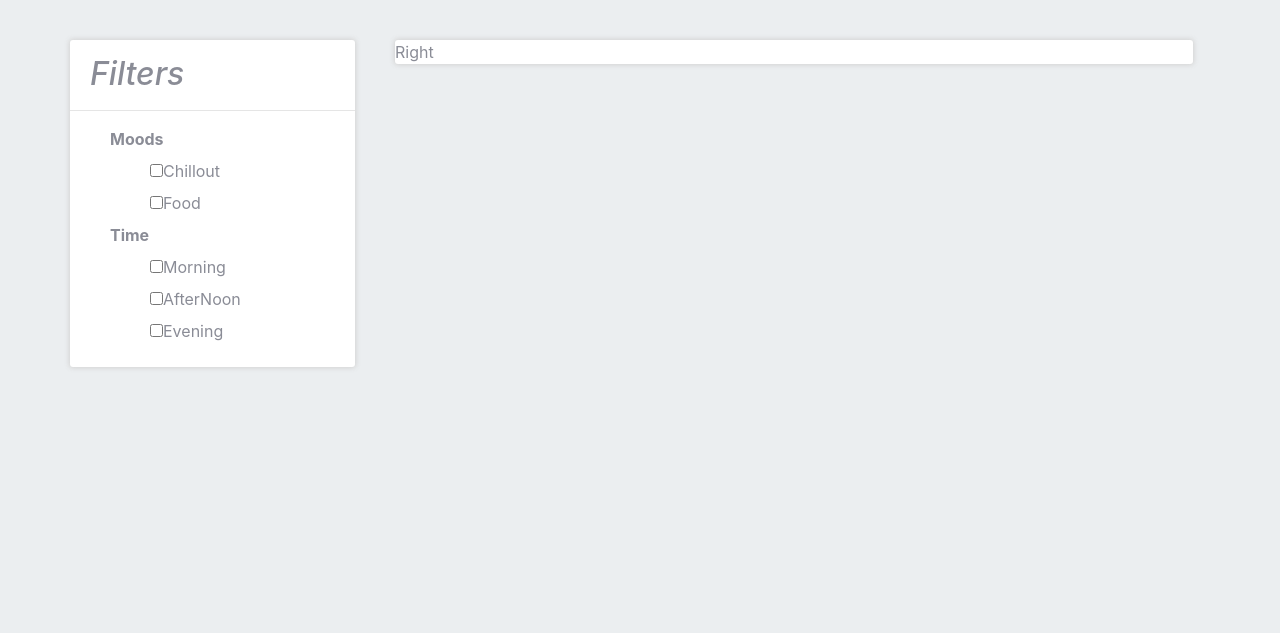
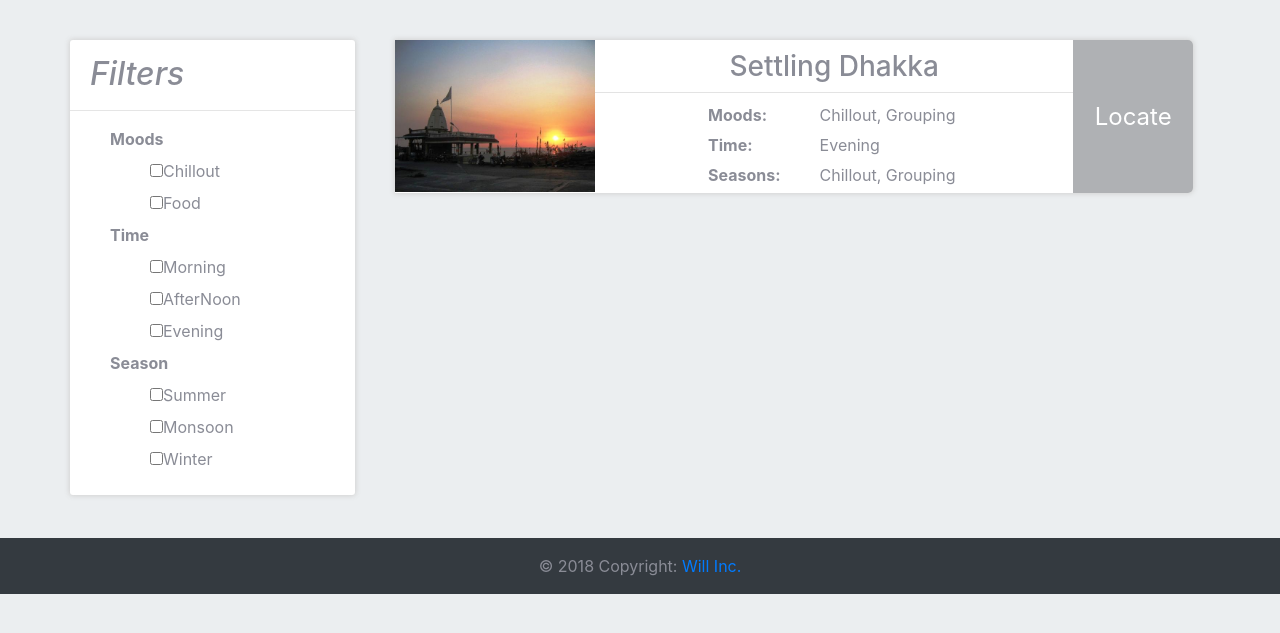
Before and after one commit to nawaazwill11/mtp, a Django app: page / in a window 1280 px wide. Shown: the part 72-705 px from the top of the page. Run offline with Django 3.2, Linux system fonts and the light colour scheme; some libraries are stand-ins or nearby versions.

Commit message:
index made

```diff
--- a/mtp/templates/mtp/index.html
+++ b/mtp/templates/mtp/index.html
@@ -6,9 +6,9 @@
 	<meta charset="utf-8">
 	<meta name="viewport" content="width=device-width, initial-scale=1.0">
 	<link rel="stylesheet" href="{% static 'css/bootstrap-reboot.css' %}">
+	<link rel="stylesheet" href="https://stackpath.bootstrapcdn.com/bootstrap/4.1.1/css/bootstrap.min.css" integrity="sha384-WskhaSGFgHYWDcbwN70/dfYBj47jz9qbsMId/iRN3ewGhXQFZCSftd1LZCfmhktB" crossorigin="anonymous">
 	<link rel="stylesheet" type="text/css" href="{% static 'css/index.css' %}">
 	<link rel="stylesheet" type="text/css" href="{% static 'css/media-queries.css' %}">
-	<link rel="stylesheet" href="https://stackpath.bootstrapcdn.com/bootstrap/4.1.1/css/bootstrap.min.css" integrity="sha384-WskhaSGFgHYWDcbwN70/dfYBj47jz9qbsMId/iRN3ewGhXQFZCSftd1LZCfmhktB" crossorigin="anonymous">
 <script src="https://stackpath.bootstrapcdn.com/bootstrap/4.1.1/js/bootstrap.min.js" integrity="sha384-smHYKdLADwkXOn1EmN1qk/HfnUcbVRZyYmZ4qpPea6sjB/pTJ0euyQp0Mk8ck+5T" crossorigin="anonymous"></script>
 	<link 	href="https://fonts.googleapis.com/css?family=Signika|Acme" rel="stylesheet">
 	<script src="https://code.jquery.com/jquery-3.2.1.slim.min.js" integrity="sha384-KJ3o2DKtIkvYIK3UENzmM7KCkRr/rE9/Qpg6aAZGJwFDMVNA/GpGFF93hXpG5KkN" crossorigin="anonymous"></script>
@@ -30,12 +30,12 @@
 		<div class="collapse navbar-collapse" id="navbarMTP">
 			<ul class="navbar-nav ml-auto">
 				<li class="nav-item active">
-					<a class="nav-link" href="#">
+					<a class="nav-link" href="{% url 'index' %}">
 						<strong class="signika-text">Home</strong>
 					</a>
 				</li>
 				<li class="nav-item">
-					<a class="nav-link" href="#">
+					<a class="nav-link" href="{% url 'about' %}">
 						<strong class="signika-text">About</strong>
 					</a>
 				</li>
@@ -77,14 +77,65 @@
 								</li>
 							</ul>
 						</li>
+						<li class="filter-item">
+							<label><strong>Season</strong></label>
+							<ul class="filter-sublist season">
+								<li class="filter-sublist-item">
+									<label><input type="checkbox" name="mood">Summer</label>
+								</li>
+								<li class="filter-sublist-item">
+									<label><input type="checkbox" name="mood">Monsoon</label>
+								</li>
+								<li class="filter-sublist-item">
+									<label><input type="checkbox" name="mood">Winter</label>
+								</li>
+							</ul>
+						</li>
 					</ul>
 				</div>
 			</div>
 			<div class="twoThird-right-pane">
-				Right
+				<div class="place-box col-xs-12">
+					<div class="place-image">
+						<img src="{{ MEDIA_URL }}place-pics/dhakka.jpg">
+					</div>
+					<div class="info-holder">
+						<div class="place-title">
+							<h3>Settling Dhakka</h3>
+						</div>
+						<div class="place-info">
+							<div style="flex:1"></div>
+							<ul class="place-info-list">
+								<li class="pi-list-item">
+									<strong>Moods:</strong>
+									<p>Chillout, Grouping</p>
+								</li>
+								<li class="pi-list-item">
+									<strong>Time:</strong>
+									<p>Evening</p>
+								</li>
+								<li class="pi-list-item">
+									<strong>Seasons:</strong>
+									<p>Chillout, Grouping</p>
+								</li>
+							</ul>
+						</div>
+					</div>
+					<div class="place-locate">
+						<button><a href="https://www.google.com/maps/dir/20.4229328,72.8433356/20.4123883,72.8319204/@20.4133134,72.8309119,17z/data=!4m4!4m3!1m1!4e1!1m0" target="_blank">Locate</a></button>
+					</div>
+				</div>
 			</div>
 		</div>
 	</div>
+	<!-- Footer -->
+<footer class="page-footer font-small cyan darken-3 mt-4 rock-bottom">
+	<div class="container footer-body">
+		<div class="footer-copyright text-center py-3">© 2018 Copyright:
+    <a href="#"> Will Inc.</a>
+  </div>
+	</div>
+</footer>
 	<!--Body Contents ends-->
 </body>
 </html>
--- a/mtp/urls.py
+++ b/mtp/urls.py
@@ -4,5 +4,6 @@ from django.views.generic import TemplateView
 
 indexpatterns = [
 	re_path(r'^$', views.IndexPageView.as_view(), name='index'),
-	re_path(r'test/', TemplateView.as_view(template_name='test.html'))
+	re_path(r'test/', TemplateView.as_view(template_name='test.html'), name='test'),
+	re_path(r'about/',TemplateView.as_view(template_name='about.html'), name='about')
 ]
--- a/mtpApp/urls.py
+++ b/mtpApp/urls.py
@@ -13,6 +13,8 @@ Including another URLconf
     1. Import the include() function: from django.urls import include, path
     2. Add a URL to urlpatterns:  path('blog/', include('blog.urls'))
 """
+from django.conf import settings
+from django.conf.urls.static import static
 from django.contrib import admin
 from django.urls import re_path, include
 from mtp import urls
@@ -20,3 +22,6 @@ from mtp import urls
 urlpatterns = [
     re_path(r'^', include(urls.indexpatterns))
 ]
+
+if settings.DEBUG:
+    urlpatterns += static(settings.MEDIA_URL, document_root=settings.MEDIA_ROOT)
--- a/static/css/index.css
+++ b/static/css/index.css
@@ -11,19 +11,22 @@ body {
 .oneThird-left-pane {
 	margin-right: 40px;
 	display: block;
+	background-color: white;
+
+	border-radius: 3px;
 }
 .oneThird-left-pane > h2 {
 	padding: 15px 0px 0px 20px;
+}
+.oneThird-left-pane, .place-box {
+	box-shadow: 0px 0px 5px 1px lightgrey;
 }
 .container {
 	margin-top: 40px;
 }
 .oneThird-left-pane, .twoThird-right-pane {
 	position: relative;
-	background-color: white;
 	height: fit-content;
-	border-radius: 3px;
-	box-shadow: 0px 0px 5px 1px lightgrey;
 }
 .filter-list {
 	flex-direction: column;
@@ -35,7 +38,73 @@ body {
 .filter-item, .filter-sublist-item {
 	flex: 1;
 }
-.mood, .time, .place {
+.mood, .time, .season {
+	display: flex;
+}
+.place-box {
+	display: flex;
+	background-color: white;
+}
+.place-image > img {
+	width: 200px;
+    height: 152px;
+}
+.info-holder {
+	display: flex;
+	flex-direction: column;
+	flex: 4;
+}
+.place-title {
+	text-align: center;
+	padding-top: 10px;
+    border-bottom: 1px solid #d3d3d3a3;
+
+}
+.place-info {
 	display: flex;
 
 }
+.place-info-list {
+	flex: 5;
+	list-style-type: none;
+	padding-top: 10px;
+	margin-bottom: 0px !important;
+}
+.pi-list-item {
+	display: flex;
+	height: 30px;
+
+}
+.pi-list-item > p {
+	margin-left: 10px;
+}
+.pi-list-item > strong {
+	flex:2;
+}
+.pi-list-item > p {
+	flex: 5;
+}
+.place-locate {
+	flex: 1;
+}
+.place-locate > button {
+	width: 100%;
+  height: 100%;
+  border: none;
+  background-color: #999c9fc7;
+}
+.place-box, .place-locate > button {
+	border-bottom-right-radius: 5px;
+    border-top-right-radius: 5px;
+}
+.place-locate > button > a {
+	color: white;
+  font-size: x-large;
+}
+
+footer {
+	background-color: #343a40;
+}
+.rock-bottom {
+	margin-top: 2.7rem !important;
+}
--- a/static/css/media-queries.css
+++ b/static/css/media-queries.css
@@ -1,25 +1,42 @@
 /***********************/
-/*xl and above*/
+/*xl and below*/
 
 /**********************/
 
 /***********************/
-/*lg and above*/
+/*lg and below*/
 
 /**********************/
 
 /***********************/
-/*md and above*/
+/*md and below*/
+@media only screen and (max-width: 768px) {
+	.place-box {
+		flex-direction: column;
+	}
+	.place-image {
+		text-align: center;
+	}
+	.place-image > img {
+		width: 100%;
+	}
+	.place-box, .place-locate > button {
+		border-bottom-left-radius: 5px;
+		border-bottom-right-radius: 5px;
+		border-top-right-radius: 0px;
+
+
+	}
+}
+/**********************/
+
+/***********************/
+/*sm and below*/
 
 /**********************/
 
 /***********************/
-/*sm and above*/
-
-/**********************/
-
-/***********************/
-/*xs and above*/
+/*xs and below*/
 
 /**********************/
 
@@ -43,12 +60,14 @@
 @media only screen and (max-width: 992px) {
 	.oneThird-left-pane {
 		width: 100%;
+		margin-bottom: 30px;
 	}
 	.twoThird-right-pane {
 		width: 100%;
 	}
 	.oneThird-left-pane, .twoThird-right-pane {
-		margin: 0 10px;
+		margin-left: 10px;
+		margin-right: 10px !important;
 	}
 	.filter-sublist {
 		flex-direction: row;
@@ -65,7 +84,7 @@
 /***********************/
 /*xs to sm*/
 @media only screen and (max-width: 385px) {
-	.mood, .time, .place {
+	.mood, .time, .season {
 		flex-direction: column;
 	}
 }
```
Also changed, not shown: mtp/templates/mtp/about.html (added, +63 -0 lines), media/place-pics/dhakka.jpg (added).
